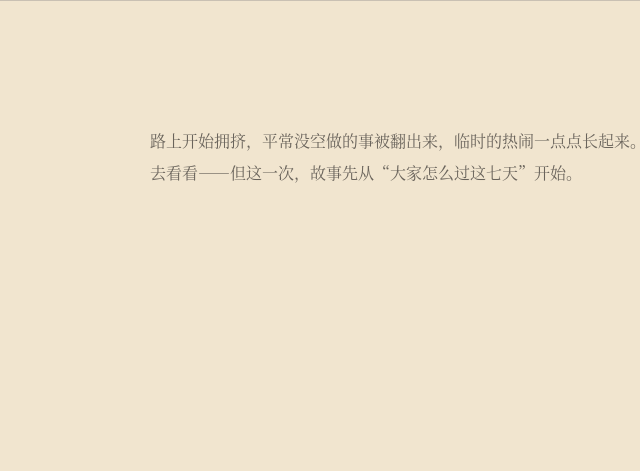
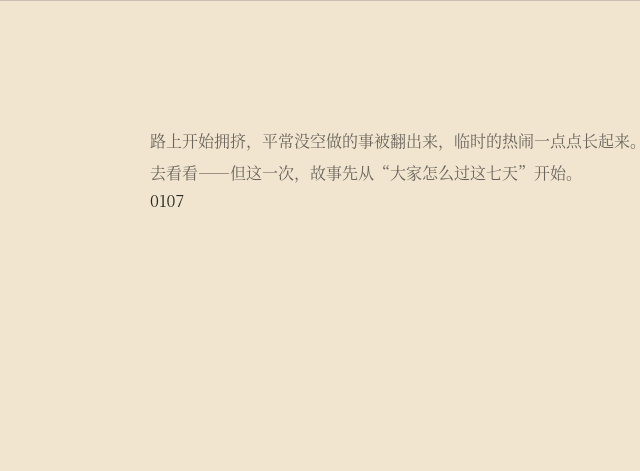
Before and after one commit to odango-chan/t7d-site, an Astro site: page / in a window 1280 px wide. Shown: the part 800-1271 px from the top of the page, 460-1100 px from the left. Built offline with nearby package versions, Linux system fonts and the light colour scheme; Astro itself is replaced by a stand-in of ours.

Commit message:
style: give premise section a seven-day route cue

```diff
--- a/src/pages/index.astro
+++ b/src/pages/index.astro
@@ -40,7 +40,12 @@ const days = [
       <p class="section-kicker">Premise</p>
       <div class="home-intro-grid">
         <h2 id="intro-title">不是谁宣布的节日。<br />只是大家忽然都有空了。</h2>
-        <p>路上开始拥挤，平常没空做的事被翻出来，临时的热闹一点点长起来。灵梦当然还是会去看看——但这一次，故事先从“大家怎么过这七天”开始。</p>
+        <div class="home-intro-copy">
+          <p>路上开始拥挤，平常没空做的事被翻出来，临时的热闹一点点长起来。灵梦当然还是会去看看——但这一次，故事先从“大家怎么过这七天”开始。</p>
+          <div class="premise-route" aria-hidden="true">
+            <span>01</span><i></i><span>07</span>
+          </div>
+        </div>
       </div>
     </section>
 
```
